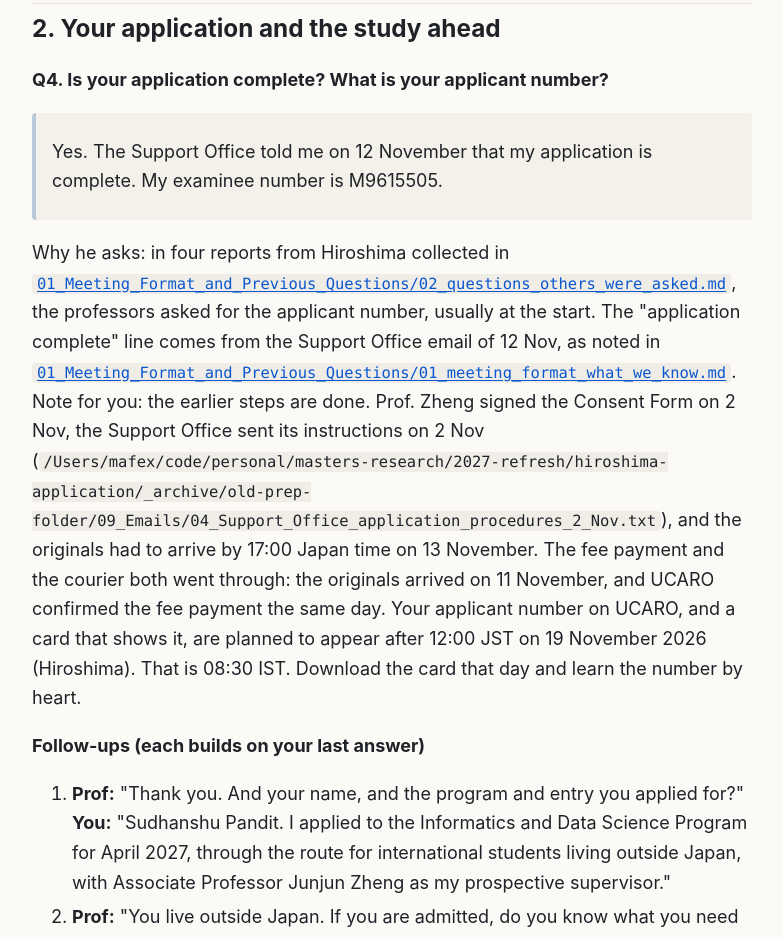
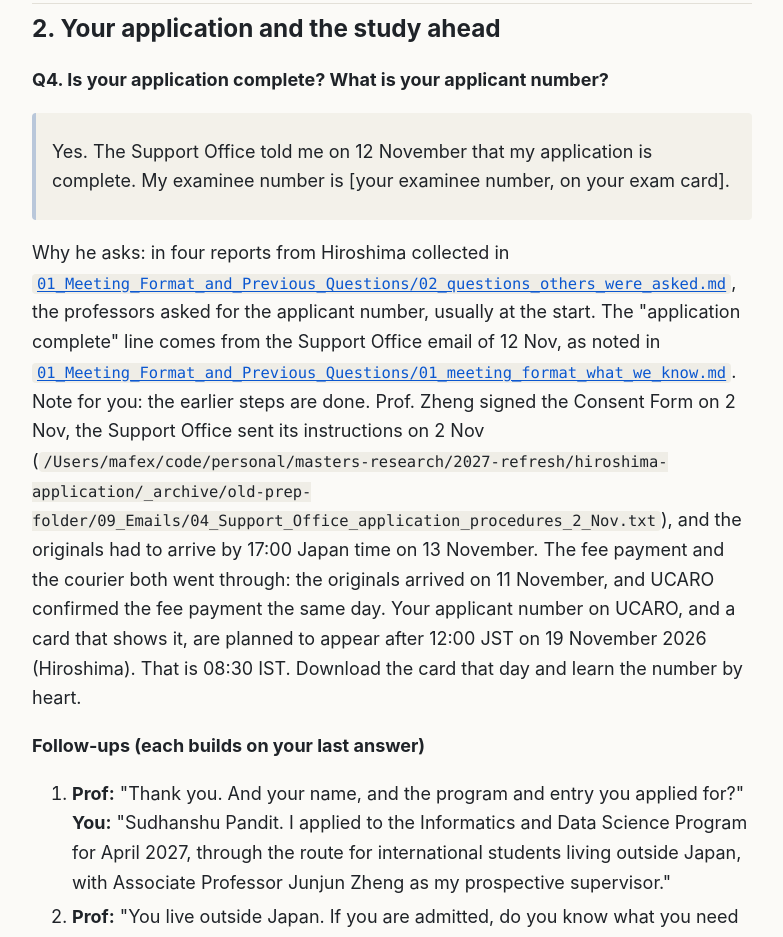
Before and after one commit to mafex11/hiroshima-prep-2027, a plain HTML site: page ch25.html in a window 1280 px wide. Shown: the part 5075-6012 px from the top of the page, without its empty margins (393-1176 px from the left). Drawn offline with Linux system fonts and the light colour scheme.

Commit message:
update hiroshima prep book

```diff
--- a/ch25.html
+++ b/ch25.html
@@ -225,7 +225,7 @@ Note for you: do not stretch this into climate or energy claims you cannot back
 <h2 id="2-your-application-and-the-study-ahead">2. Your application and the study ahead</h2>
 <p><strong>Q4. Is your application complete? What is your applicant number?</strong></p>
 <blockquote>
-<p>Yes. The Support Office told me on 12 November that my application is complete. My examinee number is M9615505.</p>
+<p>Yes. The Support Office told me on 12 November that my application is complete. My examinee number is [your examinee number, on your exam card].</p>
 </blockquote>
 <p>Why he asks: in four reports from Hiroshima collected in <a href="ch04.html"><code>01_Meeting_Format_and_Previous_Questions/02_questions_others_were_asked.md</code></a>, the professors asked for the applicant number, usually at the start. The "application complete" line comes from the Support Office email of 12 Nov, as noted in <a href="ch03.html"><code>01_Meeting_Format_and_Previous_Questions/01_meeting_format_what_we_know.md</code></a>.
 Note for you: the earlier steps are done. Prof. Zheng signed the Consent Form on 2 Nov, the Support Office sent its instructions on 2 Nov (<code>/Users/mafex/code/personal/masters-research/2027-refresh/hiroshima-application/_archive/old-prep-folder/09_Emails/04_Support_Office_application_procedures_2_Nov.txt</code>), and the originals had to arrive by 17:00 Japan time on 13 November. The fee payment and the courier both went through: the originals arrived on 11 November, and UCARO confirmed the fee payment the same day. Your applicant number on UCARO, and a card that shows it, are planned to appear after 12:00 JST on 19 November 2026 (Hiroshima). That is 08:30 IST. Download the card that day and learn the number by heart.</p>
```
